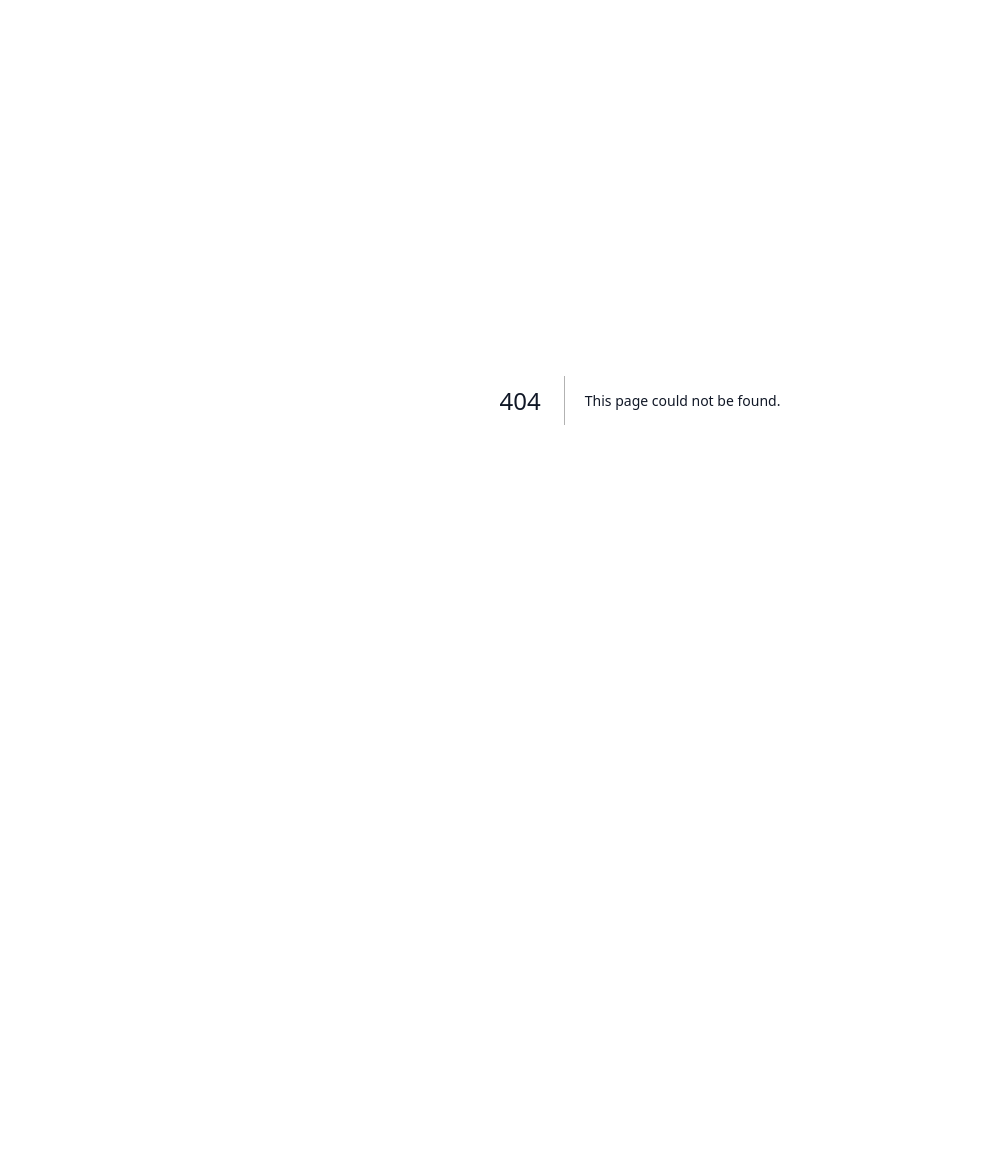
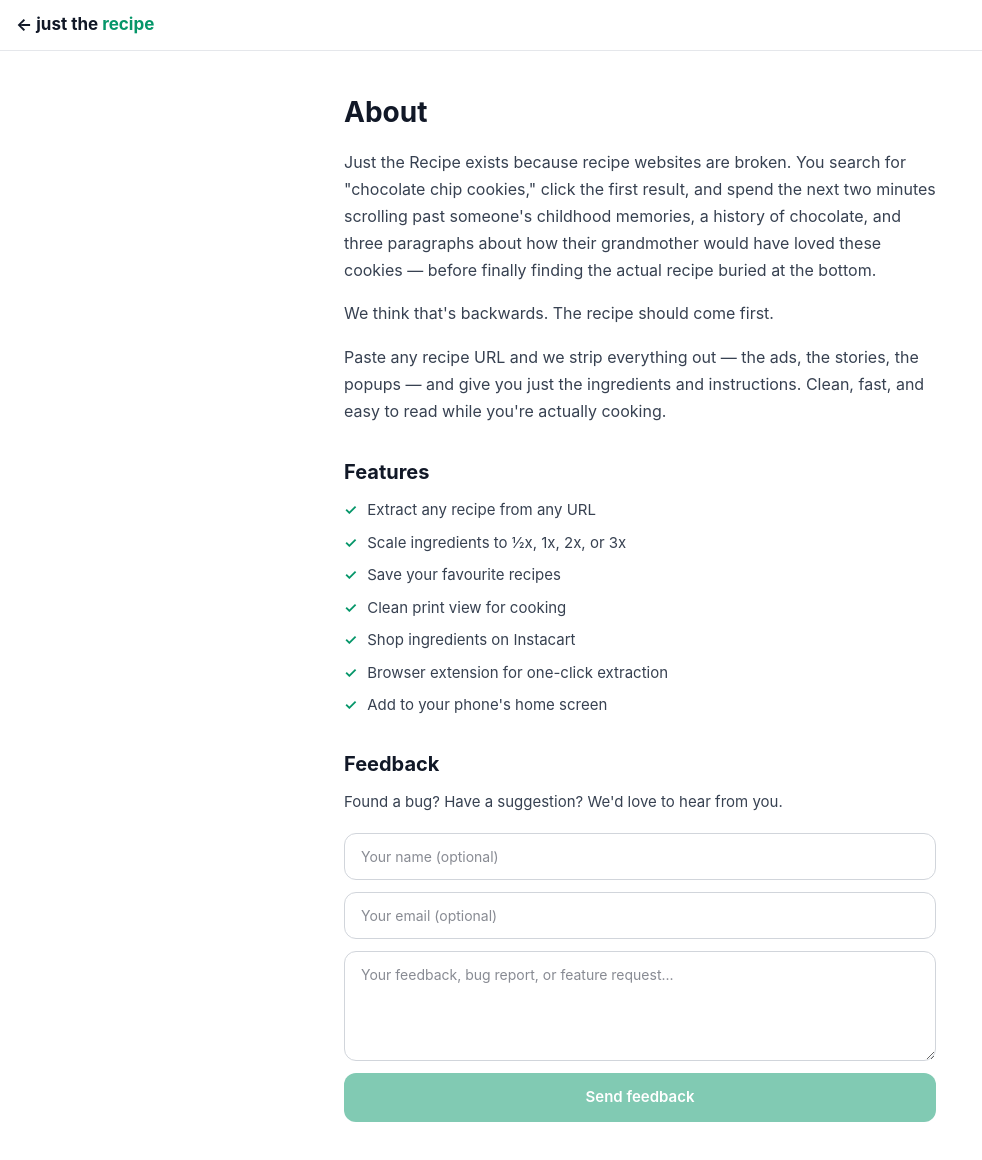
Before and after one commit to pgacline/just-the-recipe, a Next.js app: page /about in a window 1280 px wide. Before the commit this address had no page. Shown: the whole page, without its empty margins (0-982 px from the left). Before the commit the page ends 800 px from the top, so only its background shows below. Built offline with nearby package versions, Linux system fonts and the light colour scheme.

Commit message:
Add About page and feedback form

```diff
--- /dev/null
+++ b/app/about/page.js
@@ -0,0 +1,123 @@
+"use client";
+
+import { useRouter } from "next/navigation";
+
+export default function AboutPage() {
+  const router = useRouter();
+
+  return (
+    <div style={{background: "white", minHeight: "100vh"}}>
+      <nav style={{background: "white", borderBottom: "1px solid #e5e7eb", padding: "12px 16px", display: "flex", justifyContent: "space-between", alignItems: "center"}}>
+        <button
+          onClick={() => router.push("/")}
+          style={{color: "#111827", fontWeight: "700", fontSize: "17px", background: "none", border: "none", cursor: "pointer"}}
+        >
+          ← just the <span style={{color: "#059669"}}>recipe</span>
+        </button>
+      </nav>
+
+      <main style={{maxWidth: "640px", margin: "0 auto", padding: "40px 24px"}}>
+        <h1 style={{fontSize: "28px", fontWeight: "700", color: "#111827", marginBottom: "16px"}}>About</h1>
+
+        <p style={{fontSize: "16px", lineHeight: "1.7", color: "#374151", marginBottom: "16px"}}>
+          Just the Recipe exists because recipe websites are broken. You search for "chocolate chip cookies," click the first result, and spend the next two minutes scrolling past someone's childhood memories, a history of chocolate, and three paragraphs about how their grandmother would have loved these cookies — before finally finding the actual recipe buried at the bottom.
+        </p>
+
+        <p style={{fontSize: "16px", lineHeight: "1.7", color: "#374151", marginBottom: "16px"}}>
+          We think that's backwards. The recipe should come first.
+        </p>
+
+        <p style={{fontSize: "16px", lineHeight: "1.7", color: "#374151", marginBottom: "32px"}}>
+          Paste any recipe URL and we strip everything out — the ads, the stories, the popups — and give you just the ingredients and instructions. Clean, fast, and easy to read while you're actually cooking.
+        </p>
+
+        <h2 style={{fontSize: "20px", fontWeight: "700", color: "#111827", marginBottom: "12px"}}>Features</h2>
+        <ul style={{listStyle: "none", padding: 0, margin: "0 0 32px 0"}}>
+          {[
+            "Extract any recipe from any URL",
+            "Scale ingredients to ½x, 1x, 2x, or 3x",
+            "Save your favourite recipes",
+            "Clean print view for cooking",
+            "Shop ingredients on Instacart",
+            "Browser extension for one-click extraction",
+            "Add to your phone's home screen",
+          ].map((feature, i) => (
+            <li key={i} style={{display: "flex", gap: "10px", marginBottom: "10px", fontSize: "15px", color: "#374151"}}>
+              <span style={{color: "#059669", fontWeight: "600"}}>✓</span>
+              {feature}
+            </li>
+          ))}
+        </ul>
+
+        <h2 style={{fontSize: "20px", fontWeight: "700", color: "#111827", marginBottom: "12px"}}>Feedback</h2>
+        <p style={{fontSize: "15px", color: "#374151", marginBottom: "20px"}}>
+          Found a bug? Have a suggestion? We'd love to hear from you.
+        </p>
+
+        <FeedbackForm />
+      </main>
+    </div>
+  );
+}
+
+function FeedbackForm() {
+  const [name, setName] = require("react").useState("");
+  const [email, setEmail] = require("react").useState("");
+  const [message, setMessage] = require("react").useState("");
+  const [sent, setSent] = require("react").useState(false);
+  const [loading, setLoading] = require("react").useState(false);
+
+  async function handleSubmit() {
+    if (!message) return;
+    setLoading(true);
+    await fetch("/api/feedback", {
+      method: "POST",
+      headers: { "Content-Type": "application/json" },
+      body: JSON.stringify({ name, email, message }),
+    });
+    setSent(true);
+    setLoading(false);
+  }
+
+  if (sent) {
+    return (
+      <div style={{background: "#ecfdf5", border: "1px solid #a7f3d0", borderRadius: "12px", padding: "20px", textAlign: "center"}}>
+        <p style={{color: "#065f46", fontWeight: "600", margin: 0}}>Thanks for your feedback! 🙏</p>
+        <p style={{color: "#059669", fontSize: "14px", margin: "8px 0 0 0"}}>We read every message and really appreciate it.</p>
+      </div>
+    );
+  }
+
+  return (
+    <div style={{display: "flex", flexDirection: "column", gap: "12px"}}>
+      <input
+        type="text"
+        value={name}
+        onChange={(e) => setName(e.target.value)}
+        placeholder="Your name (optional)"
+        style={{border: "1px solid #d1d5db", borderRadius: "12px", padding: "12px 16px", fontSize: "14px", color: "#111827", background: "white", outline: "none"}}
+      />
+      <input
+        type="email"
+        value={email}
+        onChange={(e) => setEmail(e.target.value)}
+        placeholder="Your email (optional)"
+        style={{border: "1px solid #d1d5db", borderRadius: "12px", padding: "12px 16px", fontSize: "14px", color: "#111827", background: "white", outline: "none"}}
+      />
+      <textarea
+        value={message}
+        onChange={(e) => setMessage(e.target.value)}
+        placeholder="Your feedback, bug report, or feature request..."
+        rows={4}
+        style={{border: "1px solid #d1d5db", borderRadius: "12px", padding: "12px 16px", fontSize: "14px", color: "#111827", background: "white", outline: "none", resize: "vertical", fontFamily: "inherit"}}
+      />
+      <button
+        onClick={handleSubmit}
+        disabled={loading || !message}
+        style={{background: "#059669", color: "white", border: "none", padding: "13px", borderRadius: "12px", fontSize: "15px", fontWeight: "600", cursor: loading || !message ? "not-allowed" : "pointer", opacity: loading || !message ? 0.5 : 1}}
+      >
+        {loading ? "Sending..." : "Send feedback"}
+      </button>
+    </div>
+  );
+}
--- /dev/null
+++ b/app/api/feedback/route.js
@@ -0,0 +1,24 @@
+import { supabase } from "@/lib/supabase";
+
+export async function POST(request) {
+  try {
+    const { name, email, message } = await request.json();
+
+    if (!message) {
+      return Response.json({ error: "Message is required" }, { status: 400 });
+    }
+
+    const { error } = await supabase
+      .from("feedback")
+      .insert({ name, email, message });
+
+    if (error) {
+      console.error("Feedback error:", error.message);
+      return Response.json({ error: error.message }, { status: 500 });
+    }
+
+    return Response.json({ success: true });
+  } catch (err) {
+    return Response.json({ error: err.message }, { status: 500 });
+  }
+}
--- a/app/page.js
+++ b/app/page.js
@@ -102,7 +102,6 @@ function HomeContent() {
         setRecipe(data);
         if (data.id) {
           setCurrentRecipeId(data.id);
-          // Check if already saved
           if (user) {
             const { data: existingSave } = await supabase
               .from("saved_recipes")
@@ -135,9 +134,7 @@ function HomeContent() {
     if (!user) { router.push("/auth"); return; }
     if (!currentRecipeId) return;
     setSaveLoading(true);
-
     if (saved) {
-      // Unsave
       const res = await fetch("/api/unsave", {
         method: "POST",
         headers: { "Content-Type": "application/json" },
@@ -146,7 +143,6 @@ function HomeContent() {
       const data = await res.json();
       if (!data.error) setSaved(false);
     } else {
-      // Save
       const res = await fetch("/api/save", {
         method: "POST",
         headers: { "Content-Type": "application/json" },
@@ -205,9 +201,10 @@ function HomeContent() {
           onClick={showRecipe ? handleBack : undefined}
           style={{color: "#111827", fontWeight: "700", fontSize: "17px", background: "none", border: "none", cursor: showRecipe ? "pointer" : "default", padding: 0}}
         >
-          {showRecipe ? "← " : ""}<span style={{color: showRecipe ? "#111827" : "#111827"}}>just the </span><span style={{color: "#059669"}}>recipe</span>
+          {showRecipe ? "← " : ""}just the <span style={{color: "#059669"}}>recipe</span>
         </button>
         <div style={{display: "flex", gap: "8px", alignItems: "center"}}>
+          <button onClick={() => router.push("/about")} style={{color: "#374151", background: "none", border: "none", padding: "7px 10px", fontSize: "13px", cursor: "pointer"}}>About</button>
           {user ? (
             <>
               <button onClick={() => router.push("/saved")} style={{color: "#111827", background: "#f3f4f6", border: "1px solid #d1d5db", padding: "7px 12px", borderRadius: "10px", fontSize: "13px", fontWeight: "500", cursor: "pointer"}}>Saved</button>
@@ -220,7 +217,6 @@ function HomeContent() {
       </nav>
 
       <main style={{maxWidth: "672px", margin: "0 auto", padding: "24px 16px"}}>
-
         {!showRecipe && (
           <>
             <div style={{textAlign: "center", marginBottom: "24px"}}>
@@ -262,7 +258,7 @@ function HomeContent() {
           <div style={{background: "white", border: "1px solid #e5e7eb", borderRadius: "16px", padding: "24px", boxShadow: "0 1px 3px rgba(0,0,0,0.1)"}}>
             <h2 style={{fontSize: "20px", fontWeight: "700", color: "#111827", margin: "0 0 12px 0"}}>{recipe.title}</h2>
 
-            <div style={{display: "flex", gap: "8px", marginBottom: "20px", flexWrap: "wrap"}}>
+            <div style={{display: "flex", gap: "8px", marginBottom: "20px"}}>
               <button
                 onClick={handlePrint}
                 style={{background: "#f3f4f6", color: "#374151", border: "1px solid #d1d5db", padding: "10px 16px", borderRadius: "10px", fontSize: "14px", fontWeight: "500", cursor: "pointer", flex: 1}}
```
